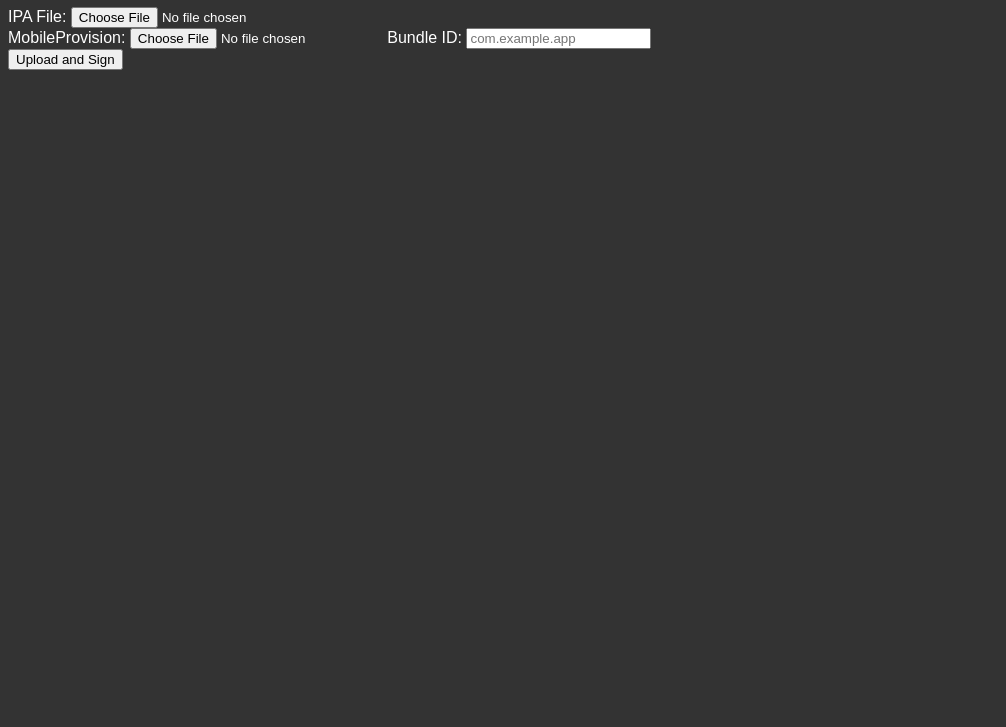
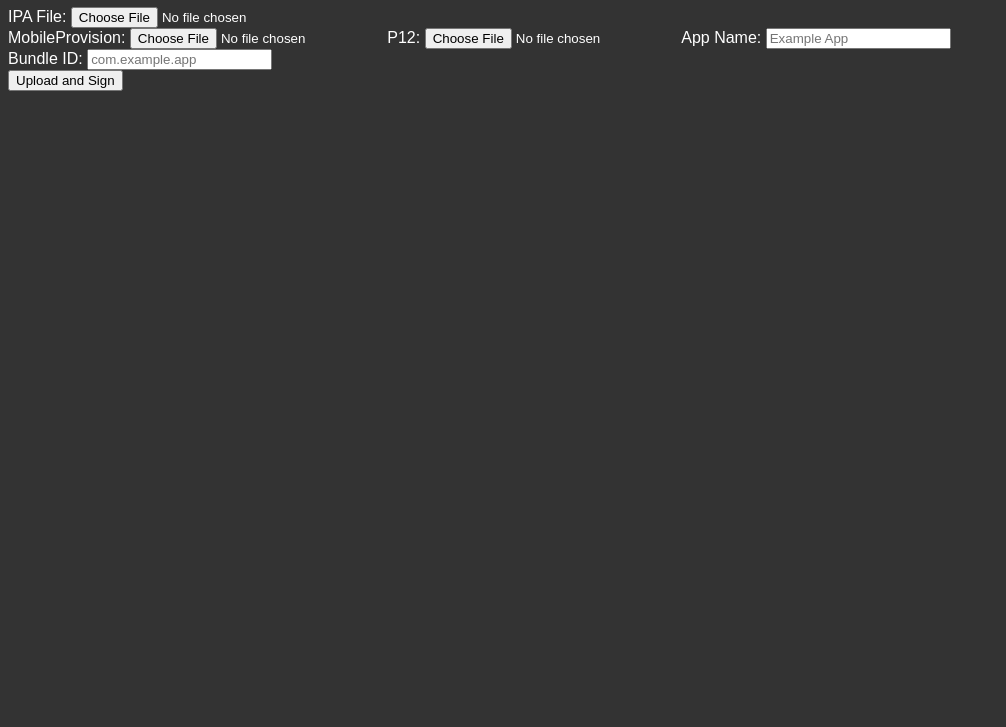
Before and after one commit to RileyBeeRBLX/Riley-app-signer, a plain HTML site: page index.html in a window 1280 px wide. Shown: the part 73-800 px from the top of the page, without its empty margins (0-1006 px from the left). Drawn offline with Linux system fonts and the light colour scheme.

Commit message:
Update index.html

```diff
--- a/index.html
+++ b/index.html
@@ -20,11 +20,17 @@
         <label for="ipa-file">IPA File:</label>
         <input type="file" id="ipa-file" accept=".ipa">
         <br>
-
-        <label for="mobile-provision-file">MobileProvision:</label>
+            <label for="mobile-provision-file">MobileProvision:</label>
 <input type="file" id="mobile-provision-file" accept=".mobileprovision">
 <!-- Similar input field for P12 file -->
+<label for="p12-file">P12:</label>
+<input type="file" id="p12-file" accept=".p12 file">
+<!-- Similar input field for P12 file -->
 
+        <!-- Add other input fields (MobileProvision, P12, etc.) here -->
+        <label for="app-name">App Name:</label>
+        <input type="text" id="app-name" placeholder="Example App">
+        <br>
         <label for="bundle-id">Bundle ID:</label>
         <input type="text" id="bundle-id" placeholder="com.example.app">
         <br>
```
